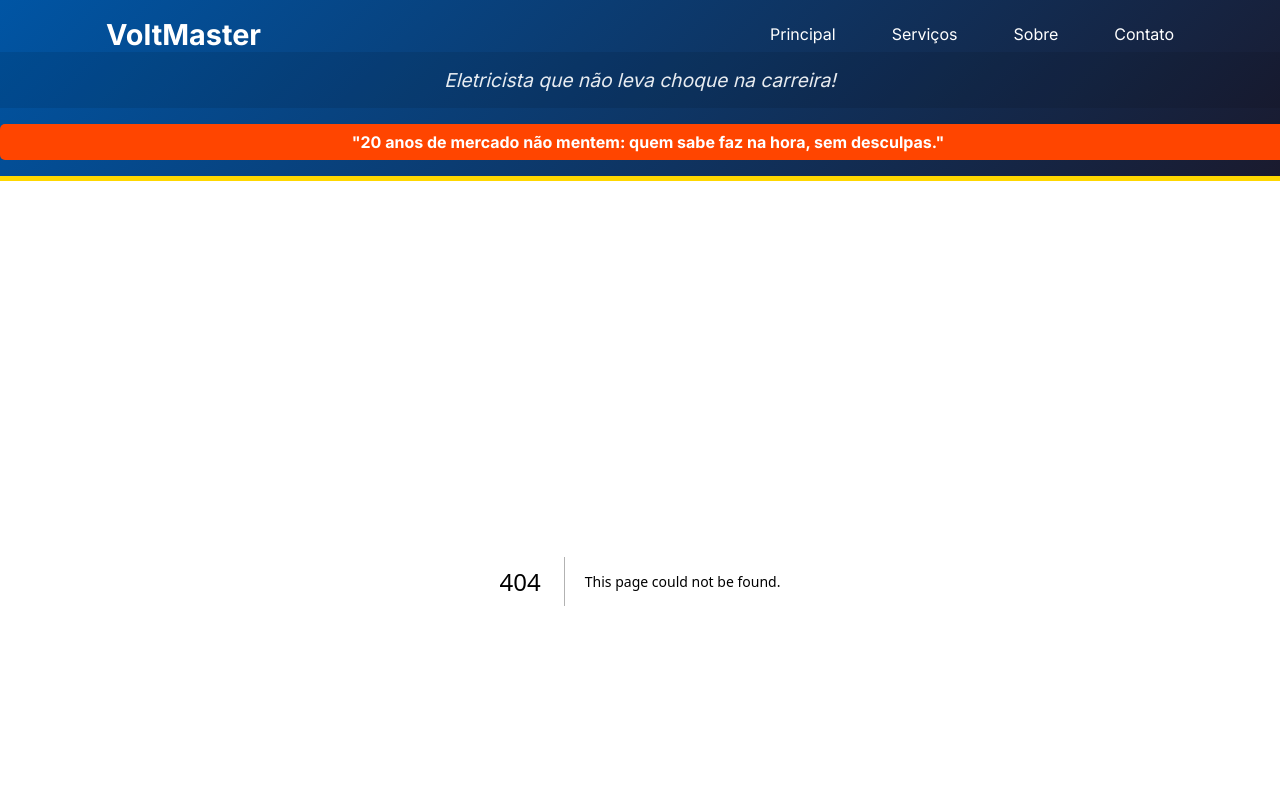
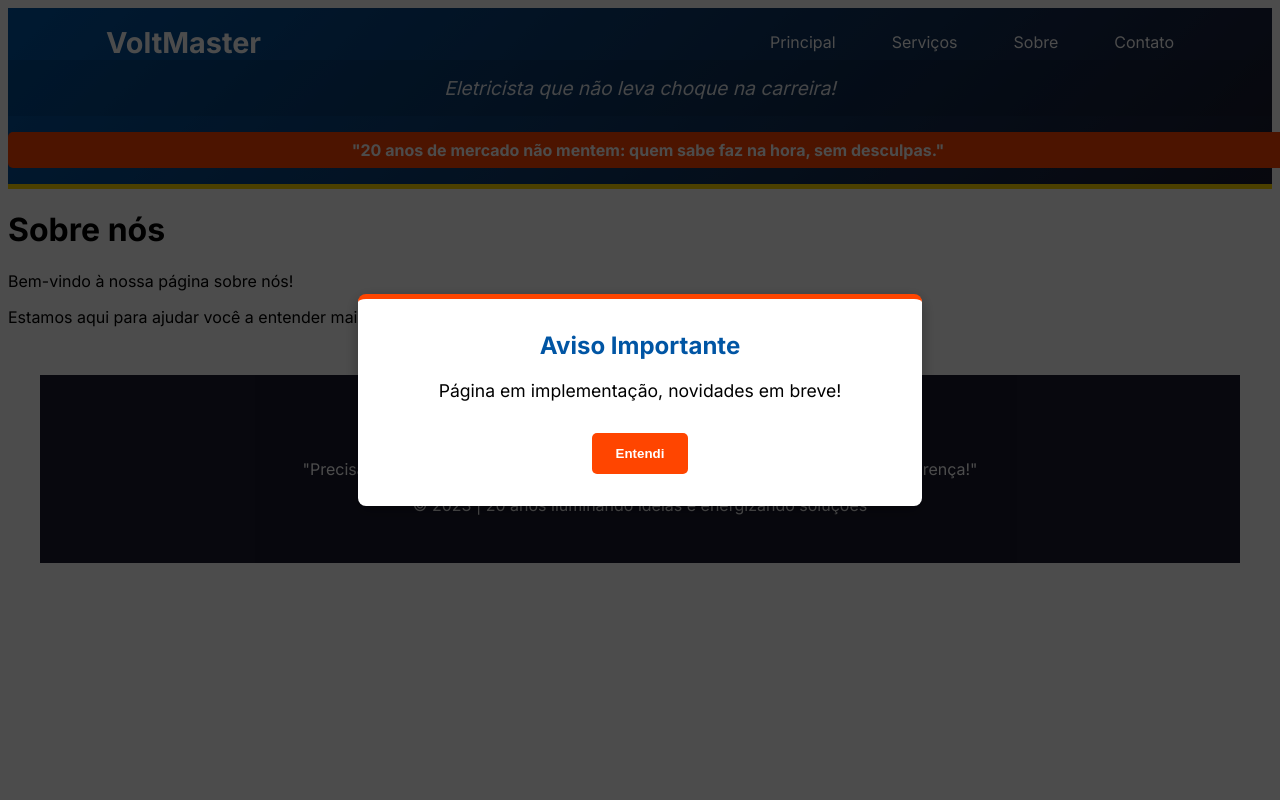
Before and after one commit to edfragoso/voltmaster, a Next.js app: page /about in a window 1280 px wide. Before the commit this address had no page. Shown: the top 800 px of the page. Built offline with nearby package versions, Linux system fonts and the light colour scheme.

Commit message:
feat: implement page about

```diff
--- /dev/null
+++ b/src/app/about/page.tsx
@@ -0,0 +1,14 @@
+import Modal from "../components/Modal"
+
+export default function About() {
+  return (
+    <>
+    <Modal/>
+    <div>
+      <h1>Sobre nós</h1>
+      <p>Bem-vindo à nossa página sobre nós!</p>
+      <p>Estamos aqui para ajudar você a entender mais sobre nossos serviços.</p>
+    </div>
+    </>
+  );
+}
```
